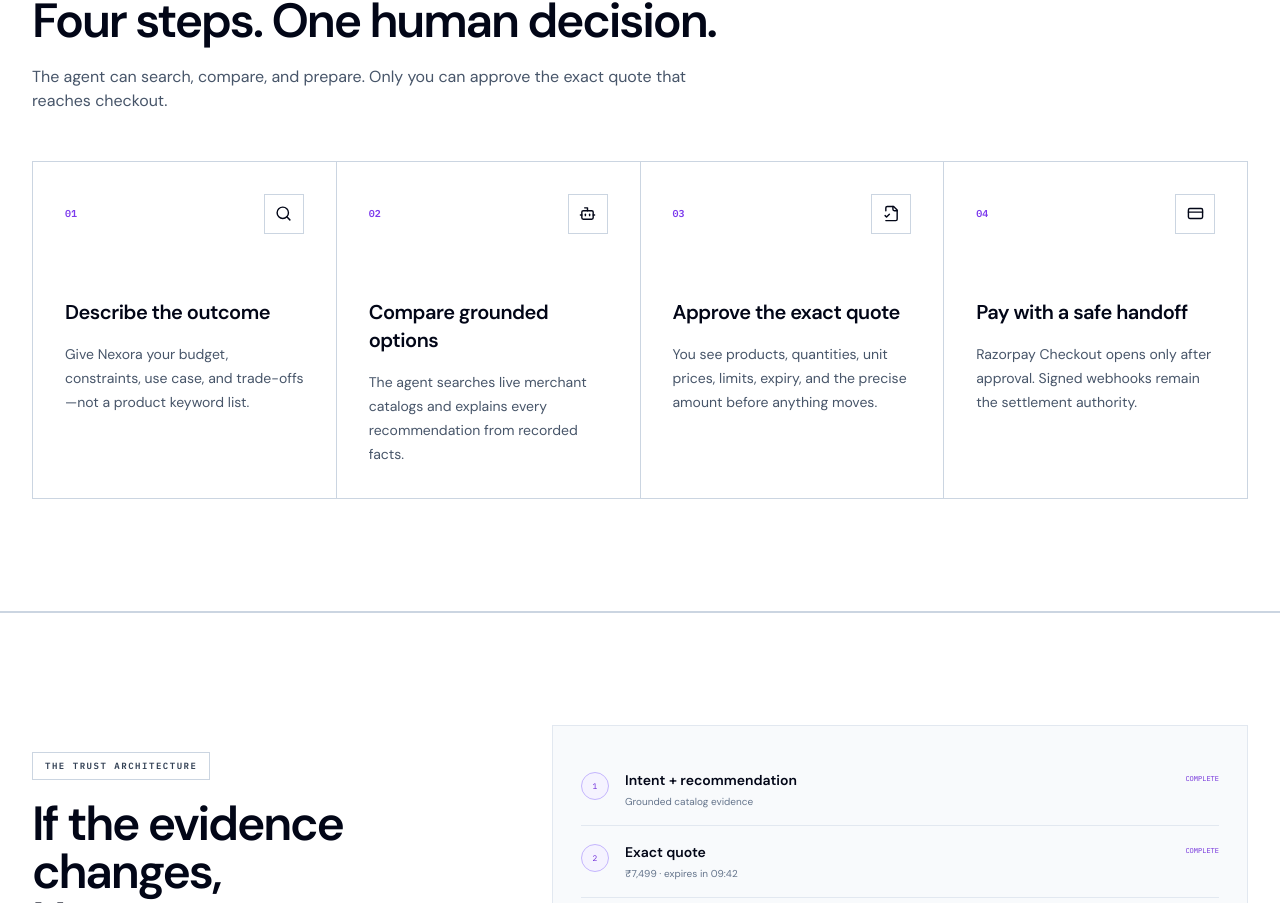
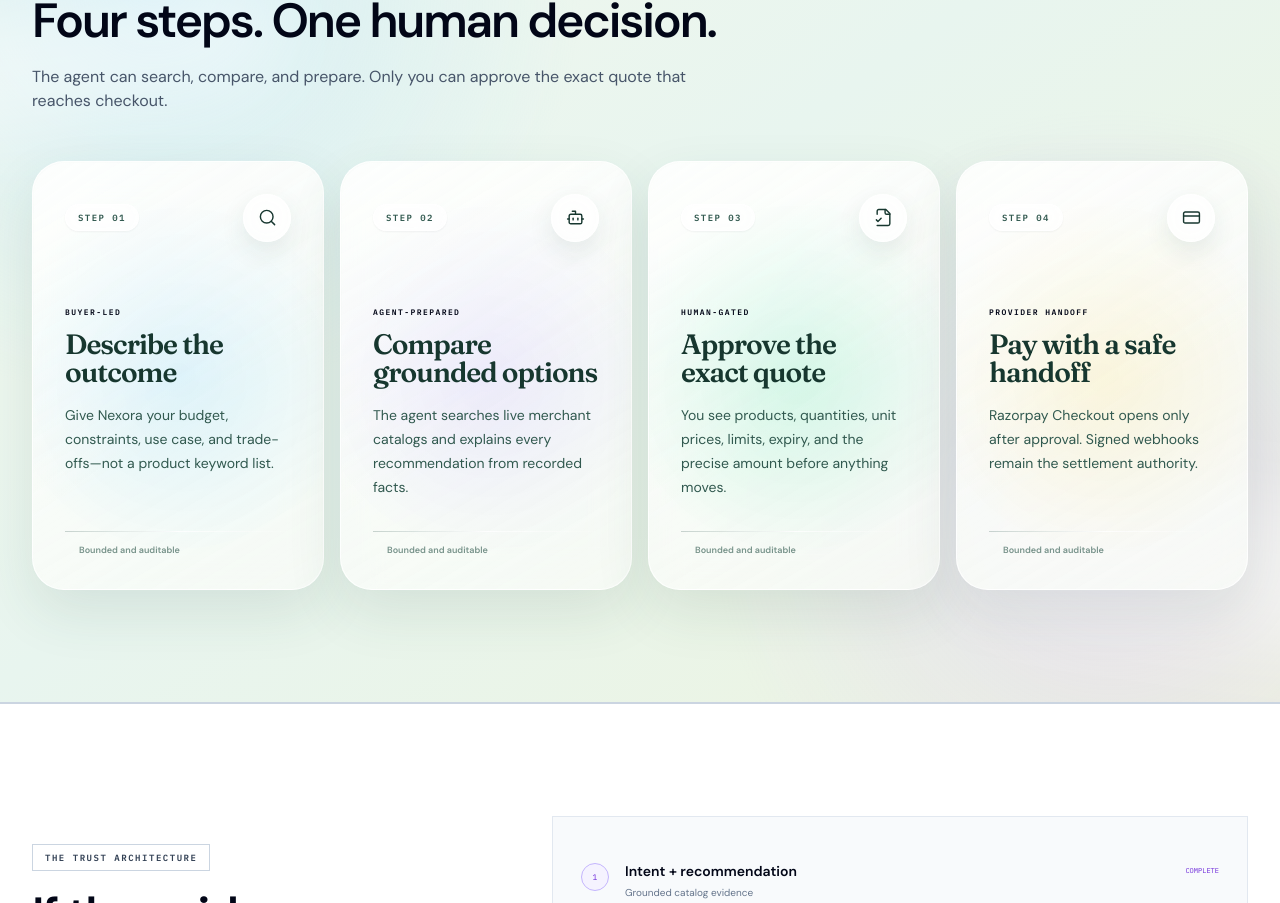
Before and after one commit to SubhodeepRoy17/nexora, a React (Vite) app in the folder frontend/: page / in a window 1280 px wide. Shown: the part 2556-3459 px from the top of the page. Built offline with nearby package versions, Linux system fonts and the light colour scheme; no server answers.

Commit message:
feat: add spotlight payment journey cards

```diff
--- a/frontend/src/index.css
+++ b/frontend/src/index.css
@@ -94,6 +94,79 @@
   animation: storybook-bob 1.8s ease-in-out infinite;
 }
 
+.spotlight-steps-section {
+  background:
+    radial-gradient(circle at 12% 16%, rgba(186, 230, 253, .52), transparent 32%),
+    radial-gradient(circle at 87% 78%, rgba(216, 180, 254, .34), transparent 31%),
+    linear-gradient(145deg, #f4f8ec 0%, #e8f5ef 48%, #edf4df 100%);
+}
+
+.spotlight-steps-cloud {
+  position: absolute;
+  border-radius: 999px;
+  background: rgba(255, 255, 255, .42);
+  filter: blur(36px);
+  pointer-events: none;
+}
+
+.spotlight-steps-cloud-left {
+  width: 26rem;
+  height: 8rem;
+  left: -8rem;
+  top: 18%;
+  transform: rotate(-9deg);
+}
+
+.spotlight-steps-cloud-right {
+  width: 30rem;
+  height: 9rem;
+  right: -10rem;
+  bottom: 8%;
+  transform: rotate(8deg);
+}
+
+.spotlight-step-card {
+  --spotlight-x: 50%;
+  --spotlight-y: 50%;
+  --spotlight-color: rgba(196, 181, 253, .58);
+  background:
+    linear-gradient(150deg, rgba(255, 255, 255, .76), rgba(255, 255, 255, .42)),
+    rgba(241, 248, 239, .66);
+  backdrop-filter: blur(18px);
+  transition: transform .35s cubic-bezier(.2, .8, .2, 1), box-shadow .35s ease, border-color .35s ease;
+}
+
+.spotlight-step-card::before {
+  content: '';
+  position: absolute;
+  inset: -1px;
+  z-index: 0;
+  background: radial-gradient(260px circle at var(--spotlight-x) var(--spotlight-y), var(--spotlight-color), transparent 70%);
+  opacity: .42;
+  transition: opacity .3s ease;
+  pointer-events: none;
+}
+
+.spotlight-step-card::after {
+  content: '';
+  position: absolute;
+  inset: 1px;
+  z-index: 0;
+  border-radius: calc(2rem - 1px);
+  background: linear-gradient(145deg, rgba(255, 255, 255, .42), transparent 58%);
+  pointer-events: none;
+}
+
+.spotlight-step-card:hover {
+  transform: translateY(-7px);
+  border-color: rgba(255, 255, 255, .98);
+  box-shadow: 0 30px 70px rgba(42, 81, 68, .17);
+}
+
+.spotlight-step-card:hover::before {
+  opacity: .95;
+}
+
 @keyframes storybook-arrive {
   from { opacity: 0; transform: translateY(18px) scale(.99); }
   to { opacity: 1; transform: translateY(0) scale(1); }
@@ -128,6 +201,9 @@
   .storybook-copy,
   .storybook-cloud,
   .storybook-scroll-cue { animation: none; }
+
+  .spotlight-step-card { transition: none; }
+  .spotlight-step-card:hover { transform: none; }
 }
 
 .app-grid {
--- a/frontend/src/pages/LandingPage.jsx
+++ b/frontend/src/pages/LandingPage.jsx
@@ -27,11 +27,45 @@ const trustPoints = [
 ]
 
 const steps = [
-  { number: '01', icon: Search, title: 'Describe the outcome', copy: 'Give Nexora your budget, constraints, use case, and trade-offs—not a product keyword list.' },
-  { number: '02', icon: Bot, title: 'Compare grounded options', copy: 'The agent searches live merchant catalogs and explains every recommendation from recorded facts.' },
-  { number: '03', icon: FileCheck2, title: 'Approve the exact quote', copy: 'You see products, quantities, unit prices, limits, expiry, and the precise amount before anything moves.' },
-  { number: '04', icon: CreditCard, title: 'Pay with a safe handoff', copy: 'Razorpay Checkout opens only after approval. Signed webhooks remain the settlement authority.' },
+  { number: '01', icon: Search, title: 'Describe the outcome', authority: 'Buyer-led', accent: 'rgba(125, 211, 252, .55)', copy: 'Give Nexora your budget, constraints, use case, and trade-offs—not a product keyword list.' },
+  { number: '02', icon: Bot, title: 'Compare grounded options', authority: 'Agent-prepared', accent: 'rgba(196, 181, 253, .6)', copy: 'The agent searches live merchant catalogs and explains every recommendation from recorded facts.' },
+  { number: '03', icon: FileCheck2, title: 'Approve the exact quote', authority: 'Human-gated', accent: 'rgba(110, 231, 183, .65)', copy: 'You see products, quantities, unit prices, limits, expiry, and the precise amount before anything moves.' },
+  { number: '04', icon: CreditCard, title: 'Pay with a safe handoff', authority: 'Provider handoff', accent: 'rgba(253, 230, 138, .62)', copy: 'Razorpay Checkout opens only after approval. Signed webhooks remain the settlement authority.' },
 ]
+
+function moveSpotlight(event) {
+  const card = event.currentTarget
+  const bounds = card.getBoundingClientRect()
+  card.style.setProperty('--spotlight-x', `${event.clientX - bounds.left}px`)
+  card.style.setProperty('--spotlight-y', `${event.clientY - bounds.top}px`)
+}
+
+function SpotlightStepCard({ step }) {
+  const { number, icon: Icon, title, authority, accent, copy } = step
+  return (
+    <article
+      className="spotlight-step-card group relative isolate min-h-[330px] overflow-hidden rounded-[2rem] border border-white/80 p-6 shadow-[0_22px_55px_rgba(42,81,68,.11)] sm:p-8"
+      style={{ '--spotlight-color': accent }}
+      onPointerMove={moveSpotlight}
+    >
+      <div className="relative z-10 flex h-full flex-col">
+        <div className="flex items-center justify-between gap-4">
+          <span className="rounded-full border border-white/90 bg-white/65 px-3 py-1.5 font-mono text-[9px] font-semibold tracking-[0.16em] text-[#31594f] shadow-sm backdrop-blur-md">STEP {number}</span>
+          <span className="grid size-12 place-items-center rounded-full border border-white/90 bg-white/70 text-[#17372f] shadow-[0_10px_25px_rgba(42,81,68,.1)] backdrop-blur-md transition duration-300 group-hover:-translate-y-1 group-hover:scale-105"><Icon size={19} strokeWidth={1.8} /></span>
+        </div>
+        <div className="mt-14 sm:mt-16">
+          <p className="font-mono text-[8px] font-semibold uppercase tracking-[0.18em] text-emerald-800/70">{authority}</p>
+          <h3 className="storybook-title mt-3 text-[1.75rem] font-semibold leading-[1.02] tracking-[-0.035em] text-[#17372f]">{title}</h3>
+          <p className="mt-4 text-sm leading-6 text-[#31594f]">{copy}</p>
+        </div>
+        <div className="mt-auto pt-8" aria-hidden="true">
+          <div className="h-px bg-gradient-to-r from-[#31594f]/25 via-white/80 to-transparent" />
+          <div className="mt-3 flex items-center gap-2 text-[9px] font-semibold text-[#31594f]/65"><span className="size-1.5 rounded-full bg-emerald-500/75" /> Bounded and auditable</div>
+        </div>
+      </div>
+    </article>
+  )
+}
 
 function MerchantPreview() {
   const bars = [42, 58, 51, 68, 64, 78, 72, 91, 84, 96, 88, 100]
@@ -121,11 +155,13 @@ export default function LandingPage() {
         </div>
       </section>
 
-      <section id="how-it-works" className="border-y border-slate-300 bg-white px-4 py-20 sm:px-6 sm:py-28 lg:px-8">
-        <div className="mx-auto max-w-[1440px]">
+      <section id="how-it-works" className="spotlight-steps-section relative isolate overflow-hidden border-y border-emerald-950/10 px-4 py-20 sm:px-6 sm:py-28 lg:px-8">
+        <div className="spotlight-steps-cloud spotlight-steps-cloud-left" aria-hidden="true" />
+        <div className="spotlight-steps-cloud spotlight-steps-cloud-right" aria-hidden="true" />
+        <div className="relative z-10 mx-auto max-w-[1440px]">
           <SectionHeading eyebrow="A bounded path to payment" title="Four steps. One human decision." description="The agent can search, compare, and prepare. Only you can approve the exact quote that reaches checkout." />
-          <div className="mt-12 grid border-l border-t border-slate-300 sm:grid-cols-2 lg:grid-cols-4">
-            {steps.map(({ number, icon: Icon, title, copy }) => <article key={number} className="group min-h-[310px] border-b border-r border-slate-300 p-6 transition hover:bg-violet-50 sm:p-8"><div className="flex items-center justify-between"><span className="font-mono text-[10px] font-semibold text-violet-600">{number}</span><span className="grid size-10 place-items-center border border-slate-300 bg-white transition group-hover:border-violet-300 group-hover:text-violet-600"><Icon size={17} /></span></div><h3 className="mt-16 text-xl font-semibold tracking-[-0.025em]">{title}</h3><p className="mt-4 text-sm leading-6 text-slate-600">{copy}</p></article>)}
+          <div className="relative mt-12 grid gap-4 sm:grid-cols-2 lg:grid-cols-4">
+            {steps.map((step) => <SpotlightStepCard key={step.number} step={step} />)}
           </div>
         </div>
       </section>
```
Also changed, not shown: 2 other files (tests, documents, lock files or other folders).
